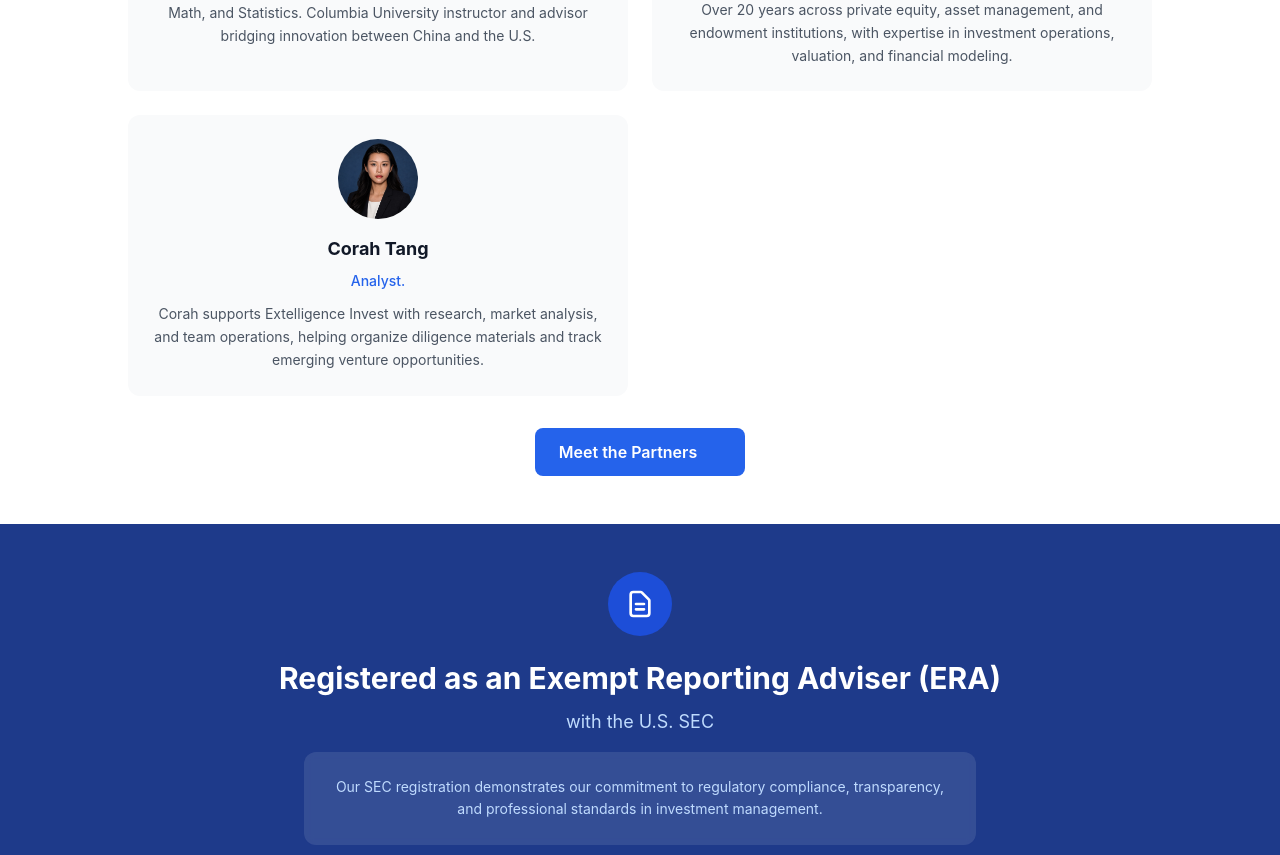
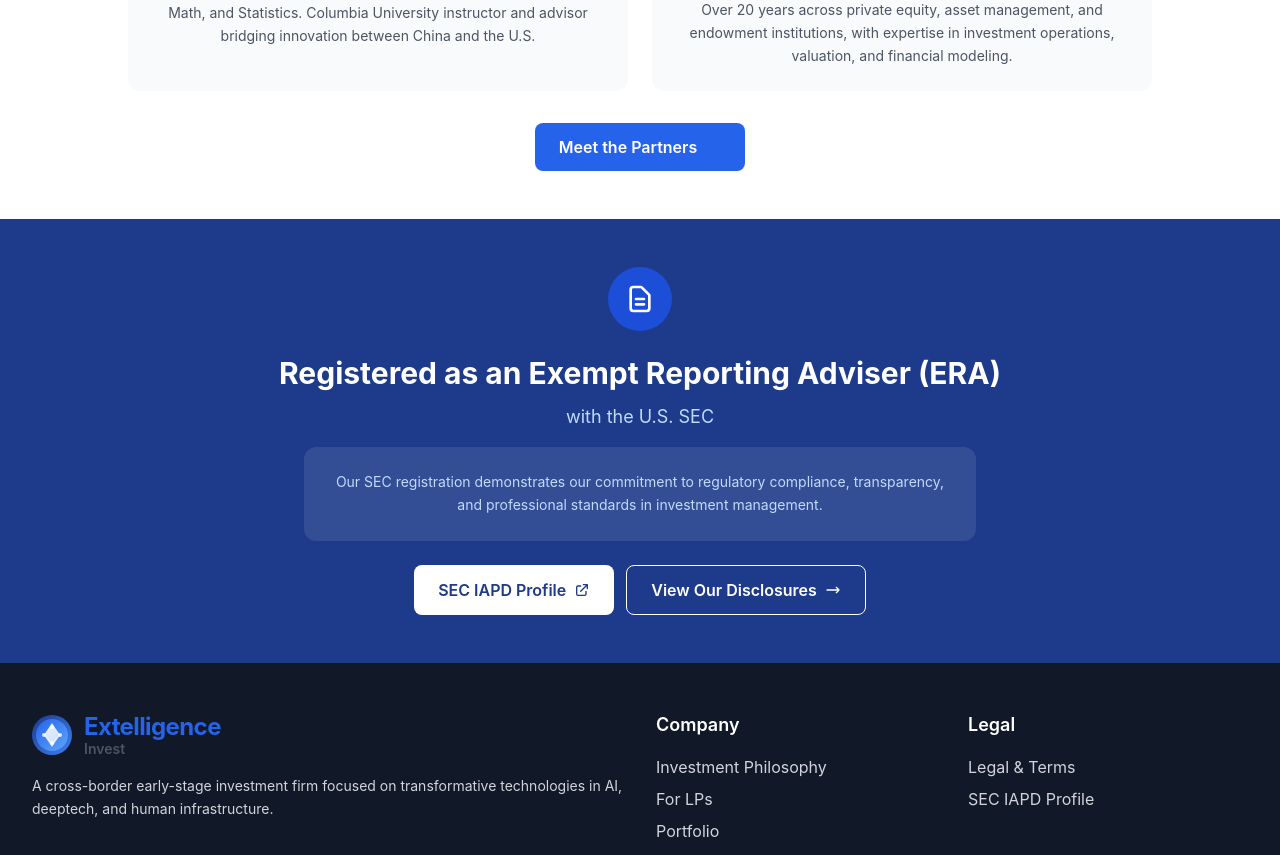
Before and after one commit to CorahTang/extelligence-invest-site, a Next.js app: page / in a window 1280 px wide. Shown: the part 2873-3728 px from the top of the page. Built offline with nearby package versions, Linux system fonts and the light colour scheme.

Commit message:
Remove analyst profile

```diff
--- a/components/DetailedPartners.tsx
+++ b/components/DetailedPartners.tsx
@@ -30,13 +30,6 @@ export default function DetailedPartners() {
       description: 'Amy Hu is an investment operations and financial valuation professional with over 20 years of experience across private equity, asset management, and endowment institutions. She currently serves as a Senior Operations Associate at Columbia Investment Management Company, specializing in asset valuation and financial modeling.\n\nPreviously, Amy held roles at Stanford Management Company, Hellman & Friedman, Credit Suisse, and Deloitte, building deep expertise in fund administration, middle-office operations, corporate finance, and accounting. She holds an MBA from Columbia Business School, a BBA in Accounting from Baruch College, and is a licensed Certified Public Accountant (CPA).',
       linkedin: 'https://www.linkedin.com/in/amyhu26/',
       image: '/amy-hu.jpeg'
-    },
-    {
-      name: 'Corah Tang',
-      title: 'Analyst.',
-      description: 'Corah Tang is an Analyst at Extelligence Invest, where she supports the team across investment research, market analysis, and day-to-day operations. She helps organize diligence materials, track emerging venture opportunities, and coordinate information across founders, partners, and internal workflows. Her work contributes to the firm\'s ability to evaluate new ideas, understand market dynamics, and support cross-border venture initiatives with clear research and careful execution.',
-      linkedin: 'https://www.linkedin.com/in/corah-tang',
-      image: '/corah-tang.jpg'
     }
   ];
 
--- a/components/GPIntroduction.tsx
+++ b/components/GPIntroduction.tsx
@@ -28,13 +28,7 @@ export default function GPIntroduction() {
       role: 'Venture Partner. Investment Operations & Financial Valuation Professional.',
       description: 'Over 20 years across private equity, asset management, and endowment institutions, with expertise in investment operations, valuation, and financial modeling.',
       image: '/amy-hu.jpeg'
-    },
-    {
-      name: 'Corah Tang',
-      role: 'Analyst.',
-      description: 'Corah supports Extelligence Invest with research, market analysis, and team operations, helping organize diligence materials and track emerging venture opportunities.',
-      image: '/corah-tang.jpg'
-    },
+    }
   ];
 
   return (
```
